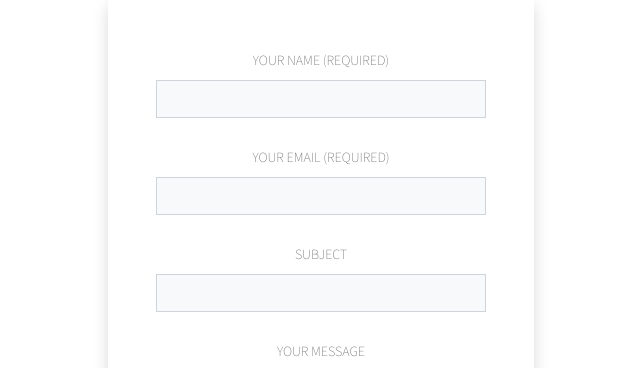
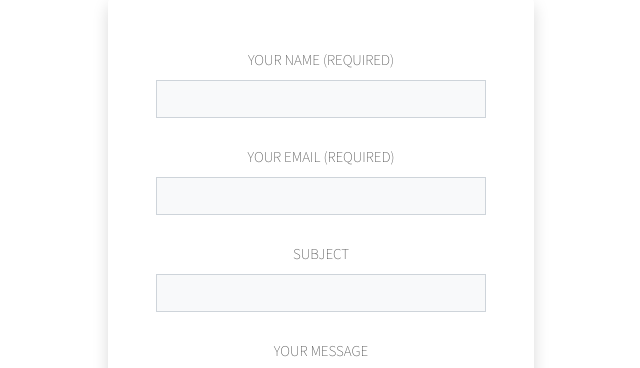
Before and after one commit to AMGG13/Interior_design_page, a plain HTML site: page index.html in a window 1280 px wide. Shown: the part 3899-4267 px from the top of the page, 319-959 px from the left. Drawn offline with nearby package versions, Linux system fonts and the light colour scheme.

Commit message:
Modal ready

```diff
--- a/css/style.css
+++ b/css/style.css
@@ -265,8 +265,8 @@ a:hover {
 /*### FORM SECTION CLASSES ###*/
 .label-form{
     text-transform: uppercase;
-    color: var(--grey-form);
-    font-size: 14px;
+    color: rgb(68, 68, 68);
+    font-size: 15px;
 }
 .p-form{
     color: var(--grey-form);
--- a/index.html
+++ b/index.html
@@ -435,17 +435,17 @@
 		</div>
 		<div class="row justify-content-center">
 			<div class="con-xl-4 col-lg-4 col-md-8 col-sm-10 col-10 p-5 bg-light shadow p-3 mb-5 bg-body rounded text-center">
-				<label class="label-form fw-lighter">Your Name (required)</label>
+				<label class="fw-lighter label-form">Your Name (required)</label>
 					<input
 						type="text"
 						class="form-control rounded-0 bg-light mt-2  mb-4 input-form"
 					/>
-				<label class="label-form fw-lighter">Your Email (required)</label>
+				<label class="fw-lighter label-form">Your Email (required)</label>
 					<input
 						type="mail"
 						class="form-control rounded-0 bg-light mt-2  mb-4 input-form"
 					/>
-				<label class="label-form fw-lighter">Subject</label>
+				<label class="fw-lighter label-form ">Subject</label>
 					<input
 						type="text"
 						class="form-control rounded-0 bg-light mt-2  mb-4 input-form"
@@ -567,7 +567,7 @@
 			  <button type="button" class="btn-close" data-bs-dismiss="modal" aria-label="Close"></button>
 			</div>
 			<div class="modal-body">
-			  ...
+			  Lorem ipsum dolor sit amet consectetur adipisicing elit. Tempora accusantium laudantium veritatis debitis magnam, odit illum libero aspernatur nihil aperiam error ratione doloremque, dicta at, ab eum a. Earum, officiis?
 			</div>
 			<div class="modal-footer">
 			  <button type="button" class="btn btn-secondary" data-bs-dismiss="modal">Close</button>
```
